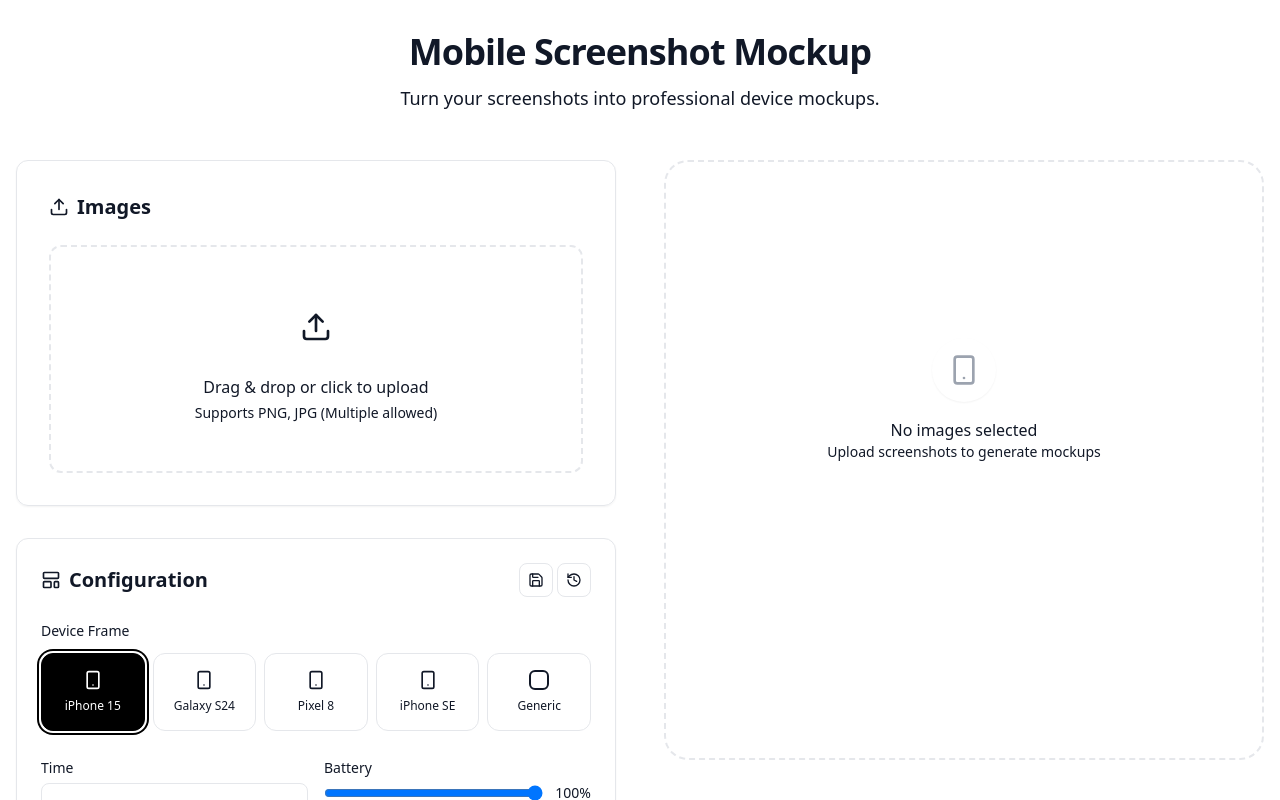
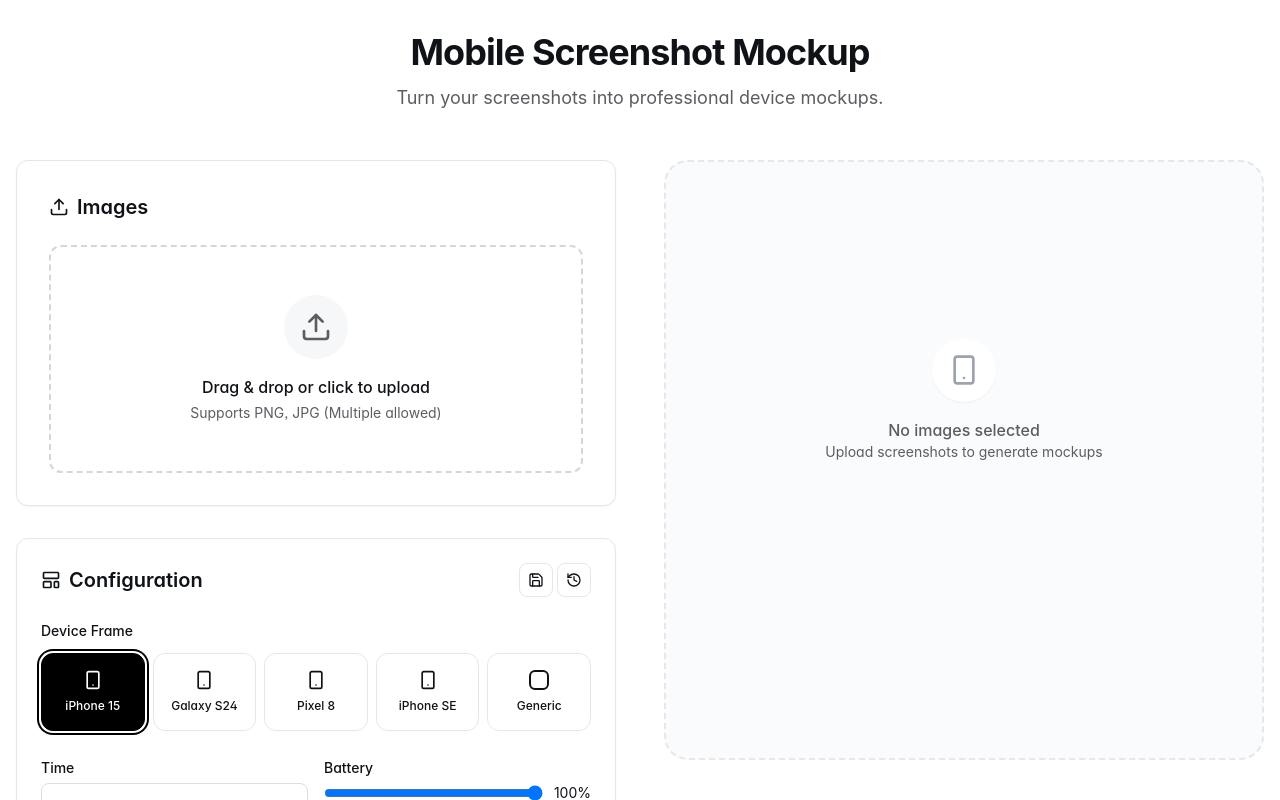
Before and after one commit to nrkimv6/w-mini-toolbox, a SvelteKit app: page /screenshot in a window 1280 px wide. Shown: the top 800 px of the page. Built offline with nearby package versions, Linux system fonts and the light colour scheme.

Commit message:
feat: Claude Code Session Explorer 디자인 기반 - Paper Archive 토큰 배선 + DESIGN.md + 시각 명세표

```diff
--- a/package.json
+++ b/package.json
@@ -34,6 +34,8 @@
 		"wrangler": "^4.61.0"
 	},
 	"dependencies": {
+		"@fontsource-variable/inter": "^5.3.0",
+		"@fontsource-variable/jetbrains-mono": "^5.3.0",
 		"@supabase/supabase-js": "^2.93.2",
 		"@types/dompurify": "^3.0.5",
 		"@types/turndown": "^5.0.6",
--- a/src/app.css
+++ b/src/app.css
@@ -1,39 +1,114 @@
+@import '@fontsource-variable/inter';
+@import '@fontsource-variable/jetbrains-mono';
+
 @tailwind base;
 @tailwind components;
 @tailwind utilities;
 
 @layer base {
 	:root {
-		--background: 0 0% 100%;
-		--foreground: 240 10% 3.9%;
+		/* 배경 계열 */
+		--canvas: 0.985 0.002 90;
+		--surface: 0.975 0.003 90;
+		--background: 1 0 0;
+		--foreground: 0.18 0.01 260;
 
-		--card: 0 0% 100%;
-		--card-foreground: 240 10% 3.9%;
+		/* 카드/팝오버 */
+		--card: 1 0 0;
+		--card-foreground: 0.18 0.01 260;
+		--popover: 1 0 0;
+		--popover-foreground: 0.18 0.01 260;
 
-		--primary: 280 60% 50%;
-		--primary-foreground: 0 0% 98%;
+		/* primary/secondary/muted/accent */
+		--primary: 0.22 0.01 260;
+		--primary-foreground: 0.985 0.002 90;
+		--secondary: 0.955 0.004 260;
+		--secondary-foreground: 0.22 0.01 260;
+		--muted: 0.96 0.004 260;
+		--muted-foreground: 0.48 0.01 260;
+		--accent: 0.955 0.004 260;
+		--accent-foreground: 0.22 0.01 260;
 
-		--secondary: 240 4.8% 95.9%;
-		--secondary-foreground: 240 5.9% 10%;
+		/* 상태색 */
+		--destructive: 0.55 0.2 27;
+		--destructive-foreground: 0.985 0.002 90;
+		--warning: 0.72 0.15 70;
+		--warning-foreground: 0.28 0.08 60;
+		--warning-soft: 0.97 0.04 85;
+		--success: 0.62 0.14 155;
 
-		--muted: 240 4.8% 95.9%;
-		--muted-foreground: 240 3.8% 46.1%;
+		/* 경계/포커스 */
+		--border: 0.9 0.006 260;
+		--input: 0.9 0.006 260;
+		--ring: 0.55 0.02 260;
 
-		--accent: 240 4.8% 95.9%;
-		--accent-foreground: 240 5.9% 10%;
-
-		--destructive: 0 84.2% 60.2%;
-		--destructive-foreground: 0 0% 98%;
-
-		--border: 240 5.9% 90%;
-		--input: 240 5.9% 90%;
-		--ring: 240 10% 3.9%;
+		/* 소스 --chart-1~5, --sidebar-*는 index.tsx가 사용하지 않아 미이식 */
 
 		--radius: 0.5rem;
+		--radius-sm: calc(var(--radius) - 4px);
+		--radius-md: calc(var(--radius) - 2px);
+		--radius-lg: var(--radius);
+		--radius-xl: calc(var(--radius) + 4px);
+		--radius-2xl: calc(var(--radius) + 8px);
+		/* 소스 --radius-3xl/4xl은 index.tsx 미사용이므로 미이식 */
+	}
+
+	.dark {
+		/* 배경/텍스트 */
+		--background: 0.129 0.042 264.695;
+		--foreground: 0.984 0.003 247.858;
+		--card: 0.208 0.042 265.755;
+		--card-foreground: 0.984 0.003 247.858;
+		--popover: 0.208 0.042 265.755;
+		--popover-foreground: 0.984 0.003 247.858;
+
+		/* primary/secondary/muted/accent */
+		--primary: 0.929 0.013 255.508;
+		--primary-foreground: 0.208 0.042 265.755;
+		--secondary: 0.279 0.041 260.031;
+		--secondary-foreground: 0.984 0.003 247.858;
+		--muted: 0.279 0.041 260.031;
+		--muted-foreground: 0.704 0.04 256.788;
+		--accent: 0.279 0.041 260.031;
+		--accent-foreground: 0.984 0.003 247.858;
+
+		/* 상태/경계 */
+		--destructive: 0.704 0.191 22.216;
+		--destructive-foreground: 0.984 0.003 247.858;
+		--ring: 0.551 0.027 264.364;
+
+		/*
+		 * alpha 포함 토큰 2건: 소스 --border: oklch(1 0 0 / 10%), --input: oklch(1 0 0 / 15%).
+		 * 성분값 "1 0 0"만 저장하고 alpha는 사용처에서 border-border/10, border-input/15로 표현한다.
+		 * (DESIGN.md Phase 2에 동일 규칙을 명문화)
+		 */
+		--border: 1 0 0;
+		--input: 1 0 0;
+
+		/*
+		 * 소스 .dark는 --canvas/--surface/--warning*/--success를 재정의하지 않아 :root 값이 그대로
+		 * 상속된다. 다크 모드 토글 UI가 없으므로(항목 8) 기본은 "그대로 둔다" — 별도 다크 전용 값을
+		 * 추가하지 않는다.
+		 */
 	}
 
 	html,
 	body {
-		@apply h-full bg-white text-gray-900;
+		@apply h-full bg-canvas text-foreground;
+	}
+
+	body {
+		@apply font-sans;
+		font-feature-settings:
+			'cv11',
+			'ss01',
+			'ss03';
+	}
+
+	code,
+	pre,
+	.font-mono {
+		/* @apply font-mono는 .font-mono 셀렉터 자체와 순환 참조가 발생해 theme()로 직접 참조한다 */
+		font-family: theme('fontFamily.mono');
 	}
 }
--- a/tailwind.config.js
+++ b/tailwind.config.js
@@ -1,8 +1,79 @@
 /** @type {import('tailwindcss').Config} */
 export default {
 	content: ['./src/**/*.{html,js,svelte,ts}'],
+	darkMode: 'class',
 	theme: {
-		extend: {}
+		extend: {
+			colors: {
+				canvas: 'oklch(var(--canvas) / <alpha-value>)',
+				surface: 'oklch(var(--surface) / <alpha-value>)',
+				background: 'oklch(var(--background) / <alpha-value>)',
+				foreground: 'oklch(var(--foreground) / <alpha-value>)',
+				card: {
+					DEFAULT: 'oklch(var(--card) / <alpha-value>)',
+					foreground: 'oklch(var(--card-foreground) / <alpha-value>)'
+				},
+				popover: {
+					DEFAULT: 'oklch(var(--popover) / <alpha-value>)',
+					foreground: 'oklch(var(--popover-foreground) / <alpha-value>)'
+				},
+				primary: {
+					DEFAULT: 'oklch(var(--primary) / <alpha-value>)',
+					foreground: 'oklch(var(--primary-foreground) / <alpha-value>)'
+				},
+				secondary: {
+					DEFAULT: 'oklch(var(--secondary) / <alpha-value>)',
+					foreground: 'oklch(var(--secondary-foreground) / <alpha-value>)'
+				},
+				muted: {
+					DEFAULT: 'oklch(var(--muted) / <alpha-value>)',
+					foreground: 'oklch(var(--muted-foreground) / <alpha-value>)'
+				},
+				accent: {
+					DEFAULT: 'oklch(var(--accent) / <alpha-value>)',
+					foreground: 'oklch(var(--accent-foreground) / <alpha-value>)'
+				},
+				destructive: {
+					DEFAULT: 'oklch(var(--destructive) / <alpha-value>)',
+					foreground: 'oklch(var(--destructive-foreground) / <alpha-value>)'
+				},
+				warning: {
+					DEFAULT: 'oklch(var(--warning) / <alpha-value>)',
+					foreground: 'oklch(var(--warning-foreground) / <alpha-value>)'
+				},
+				'warning-soft': 'oklch(var(--warning-soft) / <alpha-value>)',
+				success: 'oklch(var(--success) / <alpha-value>)',
+				border: 'oklch(var(--border) / <alpha-value>)',
+				input: 'oklch(var(--input) / <alpha-value>)',
+				ring: 'oklch(var(--ring) / <alpha-value>)'
+			},
+			borderRadius: {
+				sm: 'var(--radius-sm)',
+				md: 'var(--radius-md)',
+				lg: 'var(--radius-lg)',
+				xl: 'var(--radius-xl)',
+				'2xl': 'var(--radius-2xl)'
+			},
+			fontFamily: {
+				sans: [
+					'Inter Variable',
+					'Pretendard',
+					'-apple-system',
+					'Segoe UI',
+					'Malgun Gothic',
+					'ui-sans-serif',
+					'system-ui',
+					'sans-serif'
+				],
+				mono: [
+					'JetBrains Mono Variable',
+					'ui-monospace',
+					'SFMono-Regular',
+					'Menlo',
+					'monospace'
+				]
+			}
+		}
 	},
 	plugins: []
 };
```
Also changed, not shown: 2 other files (tests, documents, lock files or other folders).
